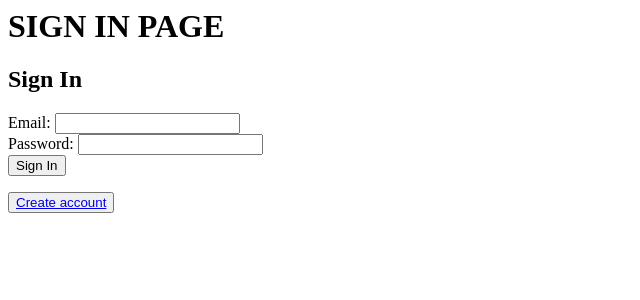
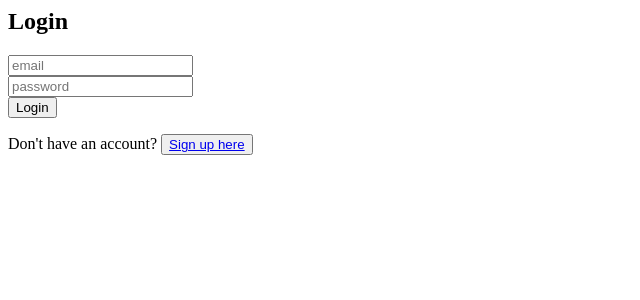
Before and after one commit to napalashe/financial_web_page, a Django app: page /user/sign-in/ in a window 1280 px wide. Shown: the top 300 px of the page, without its empty margins (0-640 px from the left). Run offline with Django 5.2, Linux system fonts and the light colour scheme.

Commit message:
Update sign-in.html
Updated Ui

```diff
--- a/templates/userauths/sign-in.html
+++ b/templates/userauths/sign-in.html
@@ -1,14 +1,10 @@
-<h1>SIGN IN PAGE</h1>
+{% extends 'partials/base.html' %}
 
-<!DOCTYPE html>
-<html lang="en">
-  <head>
-    <meta charset="UTF-8" />
-    <title>Sign In</title>
-  </head>
-  <body>
+{% block title %}Login | Best Finance App{% endblock %}
+
+{% block content %}
 <div>
-      <h2>Sign In</h2>
+  <h2>Login</h2>
   {% if messages %}
   <div>
     {% for message in messages %}
@@ -19,21 +15,18 @@
   <form method="post">
     {% csrf_token %}
     <div>
-          <label for="email">Email:</label>
-          <input type="email" id="email" name="email" required />
+      <input type="email" id="email" placeholder="email" required>
     </div>
     <div>
-          <label for="password">Password:</label>
-          <input type="password" id="password" name="password" required />
+      <input type="password" id="password" placeholder="password" required>
     </div>
     <div>
-          <button type="submit">Sign In</button>
+      <button type="submit">Login</button>
     </div>
   </form>
+  <p>Don't have an account? <button><a href="{% url 'userauths:sign-up' %}">Sign up here</a></button></p>
 </div>
 </body>
+
 </html>
-
-<button>
-  <a href="{% url 'userauths:sign-up' %}">Create account</a>
-</button>
+{% endblock content %}
```
Lines whose indentation alone changed are shown as unchanged.
